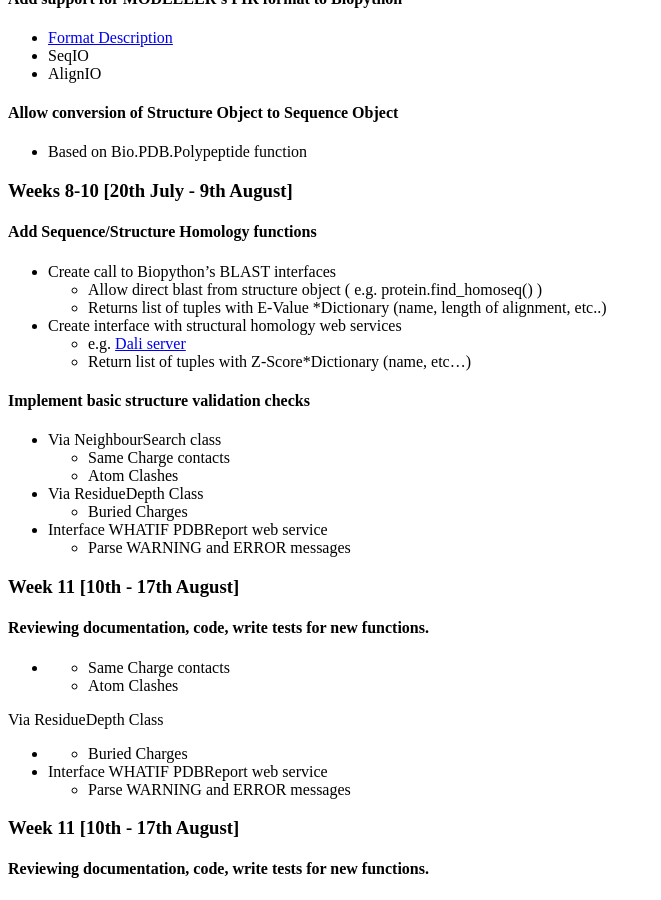
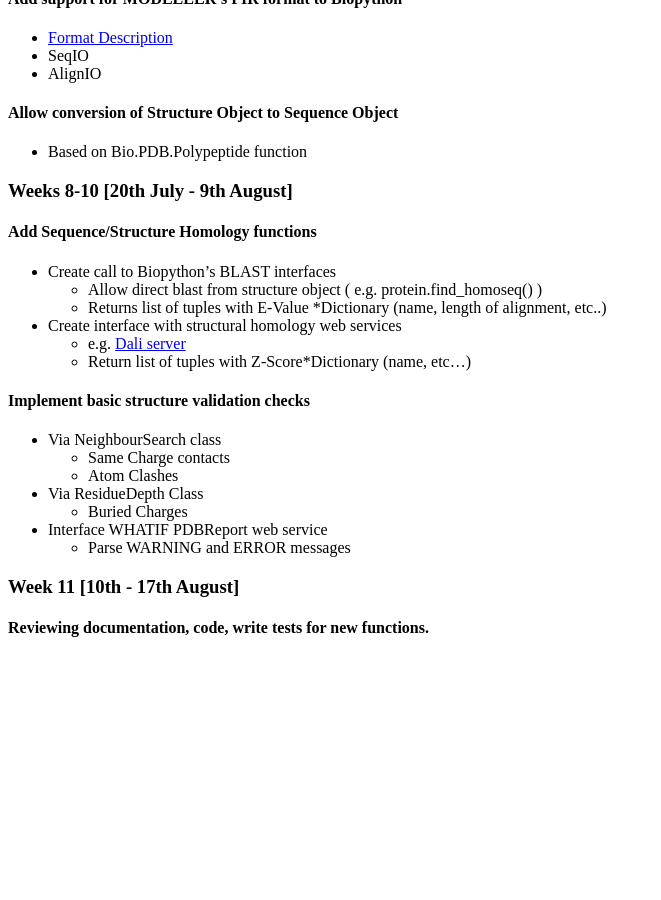
Before and after one commit to biopython/biopython.github.io, a Jekyll site: the page built from wiki/GSOC2010_Joao.md, in a window 1280 px wide and 900 px high, scrolled down 1966 px. Shown: the whole window, without its empty margins (0-661 px from the left). Built offline with Jekyll 4.4.1, drawn with Linux system fonts in a browser that asks for light colours; after the commit the page ends 2625 px from its top, so only the background shows below that.

Commit message:
Change to wiki page

```diff
--- a/wiki/GSOC2010_Joao.md
+++ b/wiki/GSOC2010_Joao.md
@@ -177,17 +177,3 @@ and adjust following schedule to comply with project's needs.
 ### Week 11 \[10th - 17th August\]
 
 #### Reviewing documentation, code, write tests for new functions.
-
--   -   Same Charge contacts
-    -   Atom Clashes
-
-
-Via ResidueDepth Class
-
--   -   Buried Charges
--   Interface WHATIF PDBReport web service
-    -   Parse WARNING and ERROR messages
-
-### Week 11 \[10th - 17th August\]
-
-#### Reviewing documentation, code, write tests for new functions.
```
Also changed, not shown: 1 other file.
